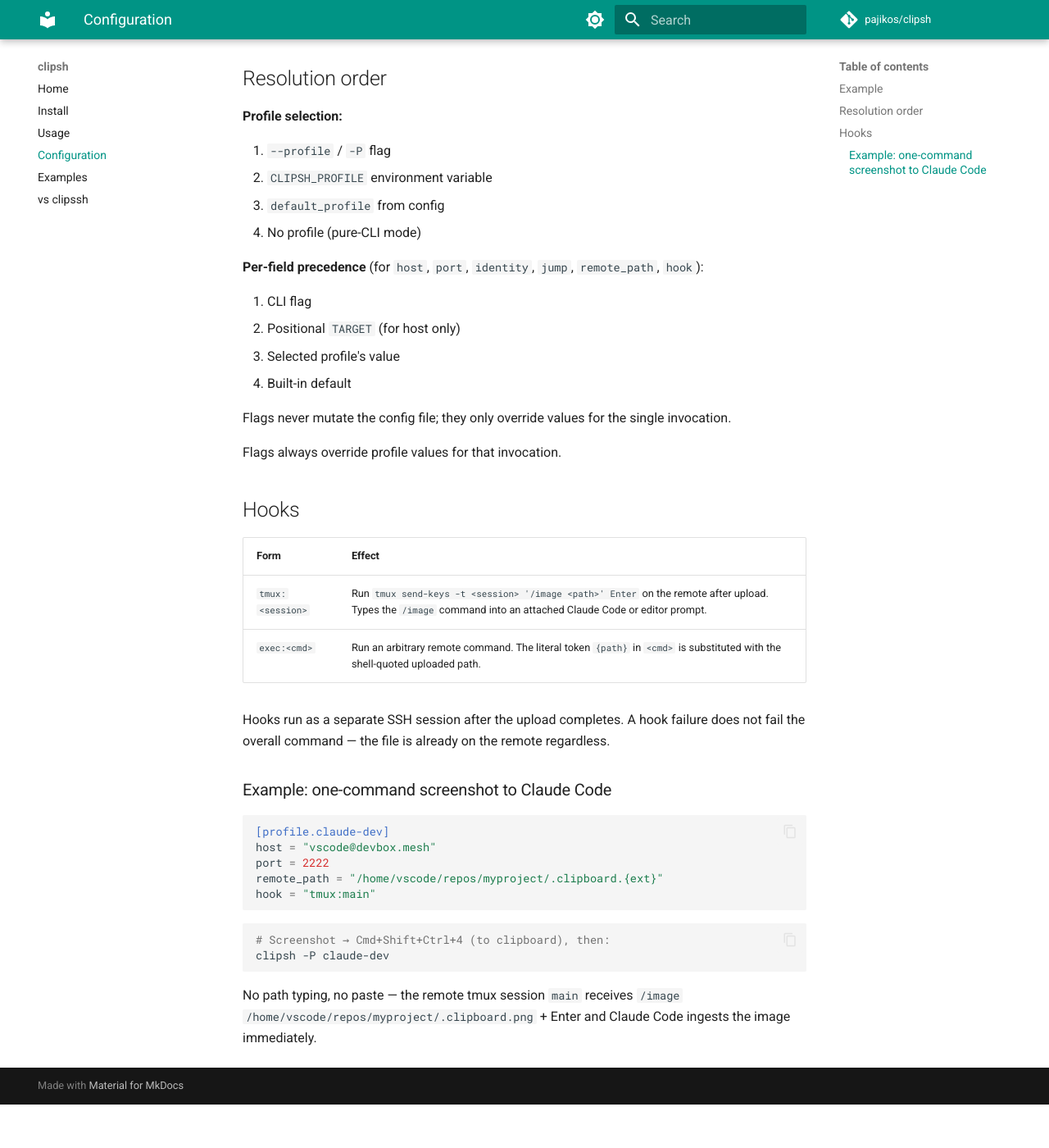
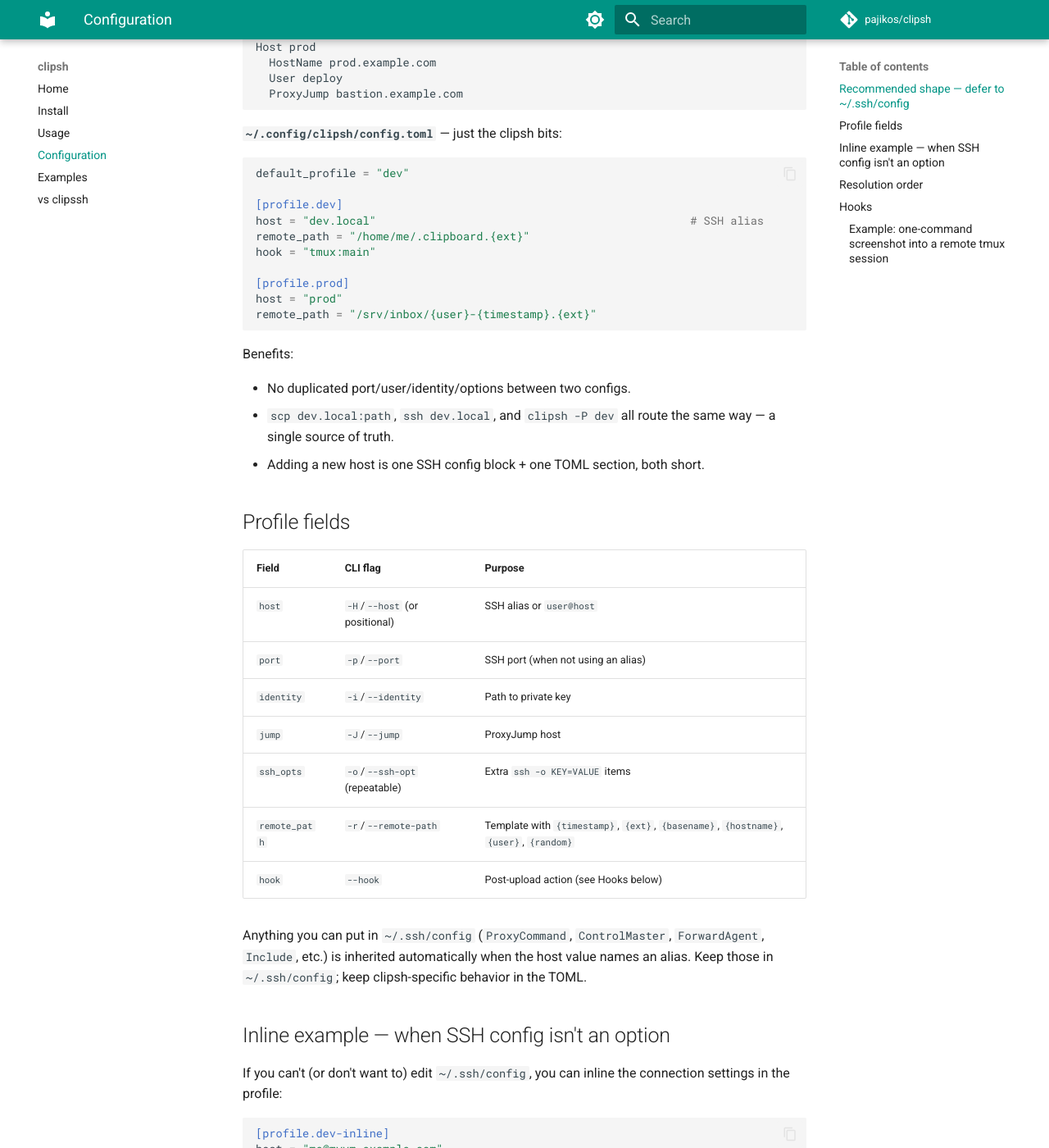
Before and after one commit to pajikos/clipsh, an MkDocs documentation site: the page built from docs/config.md, in a window 1280 px wide and 1400 px high, scrolled down 664 px. Shown: the whole window at 82% size. Built offline with MkDocs 1.6.1 and Material for MkDocs 9.7.7, drawn with Linux system fonts in a browser that asks for light colours; comment, search, counter and statistics services are not loaded; before the commit the page ends 2011 px from its top, so only the background shows below that; some of the changed text lies outside the part shown.

Commit message:
docs: recommend deferring connection details to ~/.ssh/config
Promote the pattern where ~/.ssh/config carries the authoritative
connection settings (host, port, user, identity, ProxyJump, opts) and
the clipsh profile carries only the clipsh-specific bits (remote_path,
hook). Eliminates the two-places-to-change problem: add a new host in
~/.ssh/config once, then reference it by alias in the profile.

Scrub project-specific identifiers (Claude Code, specific user / VM
names) from docs, README, CHANGELOG, hook package doc, and config tests.
Replace with generic placeholders (me, dev.local, dev.example.com) so
the project reads as a general-purpose tool, not a devcontainer fork.

````diff
--- a/docs/config.md
+++ b/docs/config.md
@@ -7,24 +7,86 @@ every profile value is overridable on the command line.
 A missing config file is not an error. Profiles are purely an ergonomic
 shortcut — every field they set can also be passed as a flag.
 
-## Example
+## Recommended shape — defer to `~/.ssh/config`
+
+`clipsh` does not re-implement SSH — it shells out to the system `ssh(1)`
+binary. That means any alias defined in `~/.ssh/config` already works as a
+`host` value in a profile, and you only need to put **clipsh-specific**
+settings (remote path, hook) in the TOML.
+
+**`~/.ssh/config`** — the authoritative connection details:
+
+```sshconfig
+Host dev.local
+  HostName localhost
+  Port 2222
+  User me
+  StrictHostKeyChecking no
+  UserKnownHostsFile /dev/null
+  LogLevel ERROR
+
+Host prod
+  HostName prod.example.com
+  User deploy
+  ProxyJump bastion.example.com
+```
+
+**`~/.config/clipsh/config.toml`** — just the clipsh bits:
 
 ```toml
 default_profile = "dev"
 
 [profile.dev]
-host = "vscode@myvm.mesh"
-port = 2222
-identity = "~/.ssh/id_ed25519"
-remote_path = "/home/vscode/repos/myproject/.clipboard.{ext}"
-ssh_opts = ["StrictHostKeyChecking=no", "UserKnownHostsFile=/dev/null"]
+host = "dev.local"                                               # SSH alias
+remote_path = "/home/me/.clipboard.{ext}"
 hook = "tmux:main"
 
 [profile.prod]
-host = "deploy@prod.example.com"
-jump = "bastion.example.com"
+host = "prod"
 remote_path = "/srv/inbox/{user}-{timestamp}.{ext}"
 ```
+
+Benefits:
+
+- No duplicated port/user/identity/options between two configs.
+- `scp dev.local:path`, `ssh dev.local`, and `clipsh -P dev` all route the
+  same way — a single source of truth.
+- Adding a new host is one SSH config block + one TOML section, both short.
+
+## Profile fields
+
+| Field | CLI flag | Purpose |
+|---|---|---|
+| `host` | `-H`/`--host` (or positional) | SSH alias or `user@host` |
+| `port` | `-p`/`--port` | SSH port (when not using an alias) |
+| `identity` | `-i`/`--identity` | Path to private key |
+| `jump` | `-J`/`--jump` | ProxyJump host |
+| `ssh_opts` | `-o`/`--ssh-opt` (repeatable) | Extra `ssh -o KEY=VALUE` items |
+| `remote_path` | `-r`/`--remote-path` | Template with `{timestamp}`, `{ext}`, `{basename}`, `{hostname}`, `{user}`, `{random}` |
+| `hook` | `--hook` | Post-upload action (see Hooks below) |
+
+Anything you can put in `~/.ssh/config` (`ProxyCommand`, `ControlMaster`,
+`ForwardAgent`, `Include`, etc.) is inherited automatically when the host
+value names an alias. Keep those in `~/.ssh/config`; keep clipsh-specific
+behavior in the TOML.
+
+## Inline example — when SSH config isn't an option
+
+If you can't (or don't want to) edit `~/.ssh/config`, you can inline the
+connection settings in the profile:
+
+```toml
+[profile.dev-inline]
+host = "me@myvm.example.com"
+port = 2222
+identity = "~/.ssh/id_ed25519"
+ssh_opts = ["StrictHostKeyChecking=no", "UserKnownHostsFile=/dev/null"]
+remote_path = "/home/me/.clipboard.{ext}"
+hook = "tmux:main"
+```
+
+This works identically — it just duplicates what `~/.ssh/config` would
+otherwise hold.
 
 ## Resolution order
 
@@ -46,34 +108,50 @@ remote_path = "/srv/inbox/{user}-{timestamp}.{ext}"
 Flags never mutate the config file; they only override values for the
 single invocation.
 
-Flags always override profile values for that invocation.
-
 ## Hooks
 
 | Form | Effect |
 |---|---|
-| `tmux:<session>` | Run `tmux send-keys -t <session> '/image <path>' Enter` on the remote after upload. Types the `/image` command into an attached Claude Code or editor prompt. |
+| `tmux:<session>` | Run `tmux send-keys -t <session> '/image <path>' Enter` on the remote after upload. Types the `/image` command into an attached terminal prompt. |
 | `exec:<cmd>` | Run an arbitrary remote command. The literal token `{path}` in `<cmd>` is substituted with the shell-quoted uploaded path. |
 
 Hooks run as a separate SSH session after the upload completes. A hook
 failure does not fail the overall command — the file is already on the
 remote regardless.
 
-### Example: one-command screenshot to Claude Code
+### Example: one-command screenshot into a remote tmux session
 
+`~/.ssh/config`:
+```sshconfig
+Host dev.local
+  HostName localhost
+  Port 2222
+  User me
+  StrictHostKeyChecking no
+  UserKnownHostsFile /dev/null
+```
+
+`~/.config/clipsh/config.toml`:
 ```toml
-[profile.claude-dev]
-host = "vscode@devbox.mesh"
-port = 2222
-remote_path = "/home/vscode/repos/myproject/.clipboard.{ext}"
+default_profile = "dev"
+
+[profile.dev]
+host = "dev.local"
+remote_path = "/home/me/.clipboard.{ext}"
 hook = "tmux:main"
 ```
 
 ```sh
-# Screenshot → Cmd+Shift+Ctrl+4 (to clipboard), then:
-clipsh -P claude-dev
+# Screenshot → copy to clipboard, then:
+clipsh
 ```
 
 No path typing, no paste — the remote tmux session `main` receives
-`/image /home/vscode/repos/myproject/.clipboard.png` + Enter and Claude
-Code ingests the image immediately.
+`/image /home/me/.clipboard.png` + Enter, and whatever is listening in
+that pane ingests the image immediately.
+
+!!! note "Requires a running tmux server"
+    The hook fails if no tmux server is running on the remote (you'll see
+    `error connecting to /tmp/tmux-<uid>/default`). Attach once with
+    `ssh <host> -t tmux new -s <session>` to start the server; it persists
+    across SSH sessions after that.
````
Also changed, not shown: CHANGELOG.md (+2 -2 lines), README.md (+2 -2 lines), docs/examples.md (+7 -7 lines), docs/index.md (+5 -4 lines), 2 other files.
